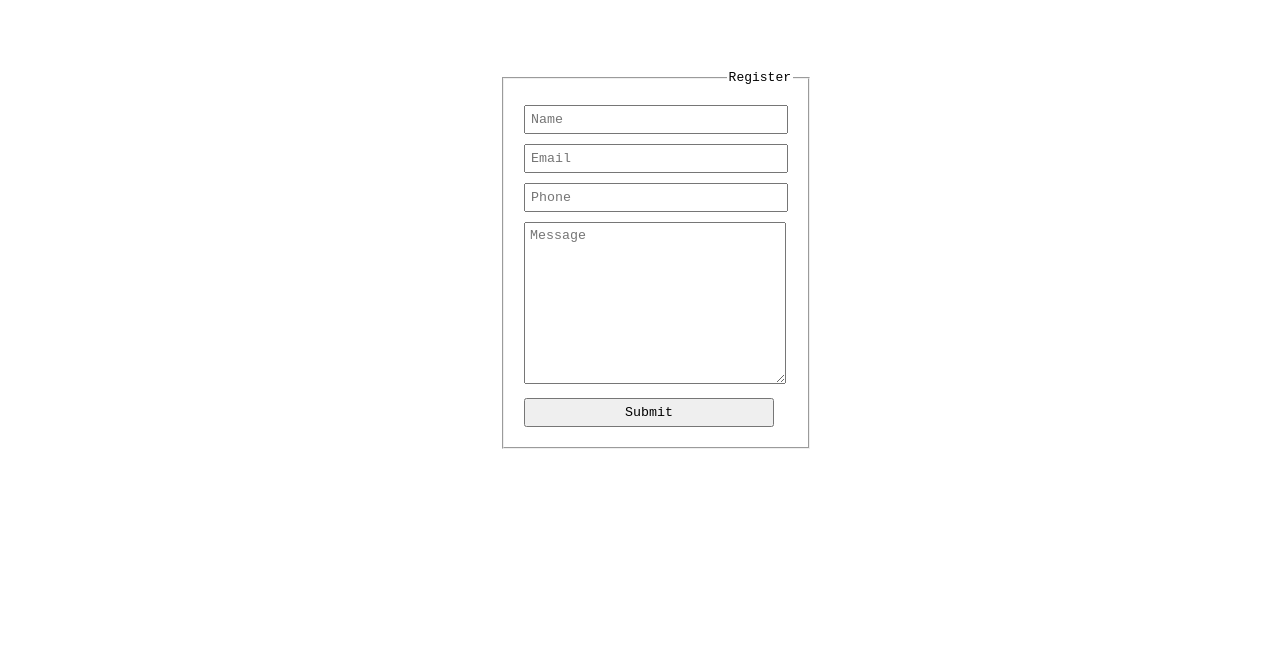
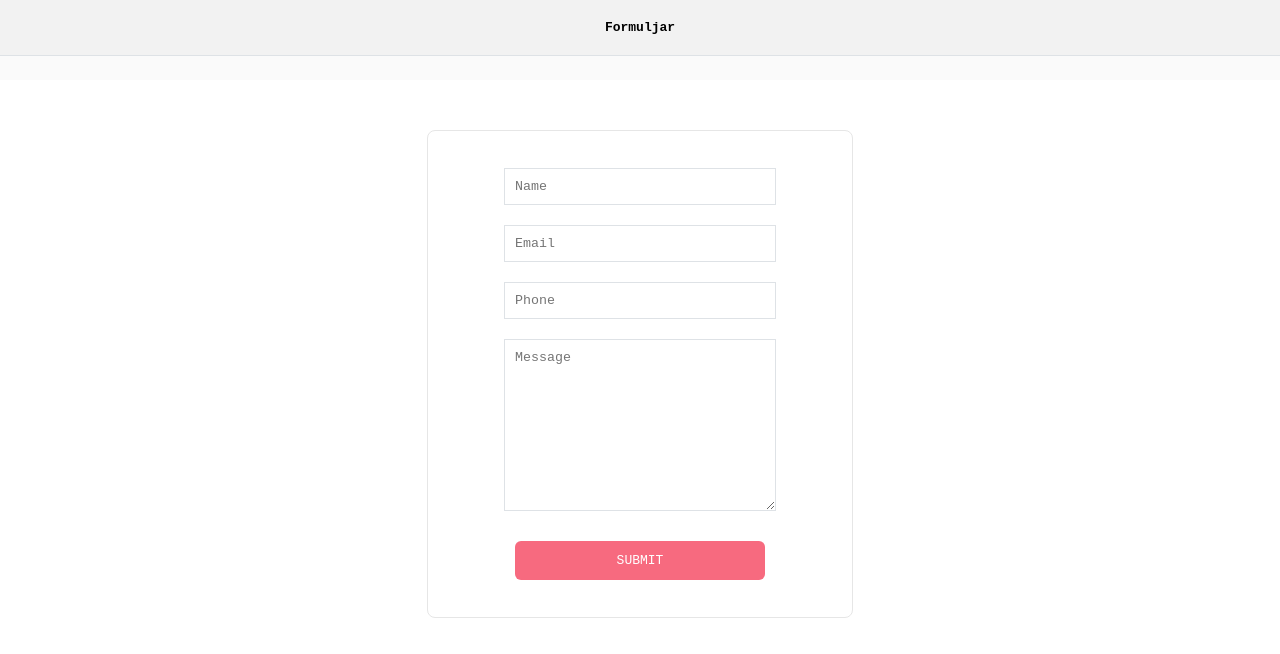
Before and after one commit to maslick/formuljar, a website: page index.html in a window 1280 px wide. Drawn offline with Linux system fonts and the light colour scheme.

Commit message:
markdown telegram message, better look

```diff
--- a/index.html
+++ b/index.html
@@ -2,37 +2,109 @@
 <html lang="en">
 <head>
   <meta charset="UTF-8">
+  <meta name="viewport" content="width=device-width,initial-scale=1">
   <title>Formuljar</title>
   <style>
     body {
-      padding: 50px;
+      min-width: 750px;
       margin: 0 auto;
-      width: 25%;
-      font-family: monospace;
+      font-family: 'Menlo Regular', monospace;
+    }
+
+    #app {
+      height: 100%;
+    }
+
+    #account {
+      padding: 0 0 0 0;
+      text-align: center;
+      font-size: 13px;
+      font-weight: 700;
+    }
+
+    .account {
+      float: none;
+      padding: 20px 0;
+      background-color: #f2f2f2;
+    }
+
+    .navbar {
+      float: none;
+      padding: 12px;
+      background: #fafafa;
+      border-top: 1px solid #dee2e6;
     }
 
     form {
-      padding: 20px;
+      padding: 12px;
+      margin: 50px auto;
+      max-width: 400px;
+      border: 1px #e6e6e6 solid;
+      border-radius: 8px;
+      text-align: center;
     }
 
     input, textarea, button {
-      margin: 5px;
-      padding: 5px;
+      margin: 10px;
+      padding: 10px;
       font-family: monospace;
       width: 250px;
+      border: 1px solid #dee2e6;
     }
 
     fieldset {
       padding: 15px;
+      border: none;
+    }
+
+    button {
+      background-color: rgb(247, 106, 127);
+      border: none;
+      font-size: 13px;
+      height: 100%;
+      margin-top: 15px;
+      color: #fff;
+      cursor: pointer;
+      padding: 12px;
+      border-radius: 6px;
+    }
+
+    @media only screen and (max-width: 768px) {
+      body {
+        min-width: 0;
+        width: 100%;
+      }
+    }
+
+    @media only screen and (max-width: 680px) {
+      form {
+        border: none;
+      }
+    }
+
+    @media only screen and (max-width: 590px) {
+      .navbar {
+        float: none;
+        padding: 12px;
+        background: #fafafa;
+        border-top: 1px solid #dee2e6;
+      }
     }
   </style>
 </head>
 <body>
-  <div>
+  <div id="app">
+    <div id="account">
+      <div class="account">
+        Formuljar
+      </div>
+      <div class="navbar"></div>
+    </div>
+
+    <div id="main">
       <form action="/form" method="post" id="demo-form">
         <fieldset>
           <!-- Name -->
-        <legend align="right">Register</legend>
           <div>
             <label>
               <input name="name" type="text" placeholder="Name" required />
@@ -64,11 +136,12 @@
             <button class="g-recaptcha"
                     data-sitekey="%PUBLIC_KEY%"
                     data-callback='onSubmit'
-                  data-action='submit'>Submit</button>
+                    data-action='submit'>SUBMIT</button>
           </div>
         </fieldset>
 
       </form>
+    </div>
   </div>
 </body>
 
```
Also changed, not shown: index.js (+15 -4 lines). Lines whose indentation alone changed are shown as unchanged.
